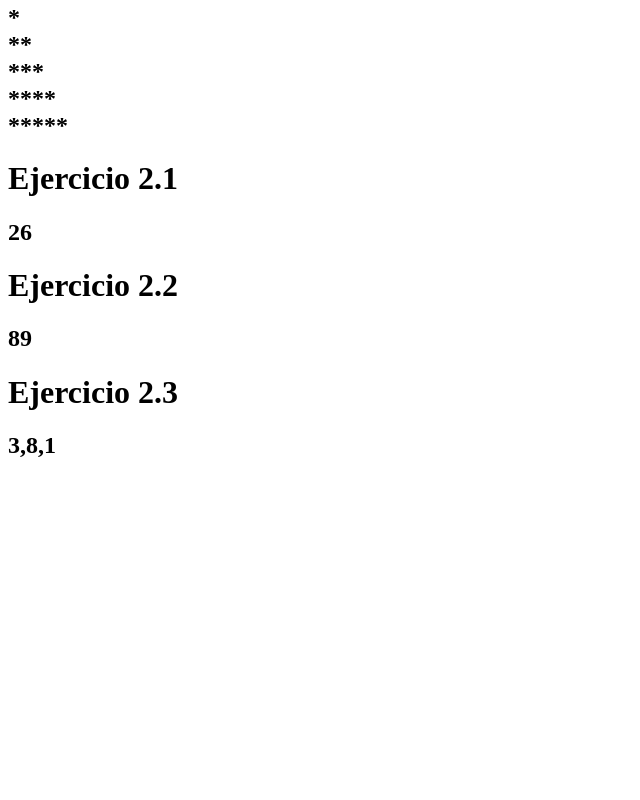
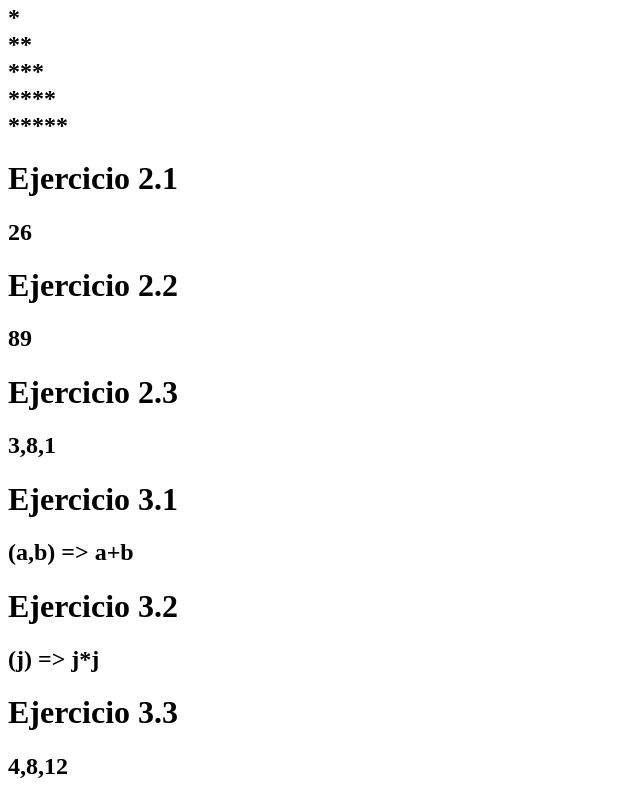
Before and after one commit to JavierSGonzalez/Guia-de-ejercicios, a plain HTML site: page Ejercicios/index.html in a window 1280 px wide. Shown: the part 803-1603 px from the top of the page, without its empty margins (0-640 px from the left). Before the commit the page ends 1282 px from the top, so only its background shows below. Drawn offline with Linux system fonts and the light colour scheme.

Commit message:
Ejercicios 3

```diff
--- a/Ejercicios/ejers .js
+++ b/Ejercicios/ejers .js
@@ -65,3 +65,22 @@ for (let mer = 0; mer < men.length; mer++){
 }
 
 document.getElementById("ej2_3").innerHTML = menor
+
+//Ejercicio 3.1
+
+const sumar = (a,b) => a+b;
+
+document.getElementById("ej3_1").innerHTML = sumar
+
+//Ejercicio 3.2
+
+const cua = (j) => j*j
+
+document.getElementById("ej3_2").innerHTML = cua
+
+//Ejercicio 3.3
+
+const dup = [2, 4, 6]
+const duplicados = dup.map(dupli => dupli * 2);
+
+document.getElementById("ej3_3").innerHTML = duplicados
--- a/Ejercicios/index.html
+++ b/Ejercicios/index.html
@@ -23,6 +23,15 @@
 
     <h1>Ejercicio 2.3</h1>
     <h2 id="ej2_3"></h2>
+
+    <h1>Ejercicio 3.1</h1>
+    <h2 id="ej3_1"></h2>
+
+    <h1>Ejercicio 3.2</h1>
+    <h2 id="ej3_2"></h2>
+
+    <h1>Ejercicio 3.3</h1>
+    <h2 id="ej3_3"></h2>
 </body>
 <script type="module" src="ejers .js"></script>
 </html>
```
